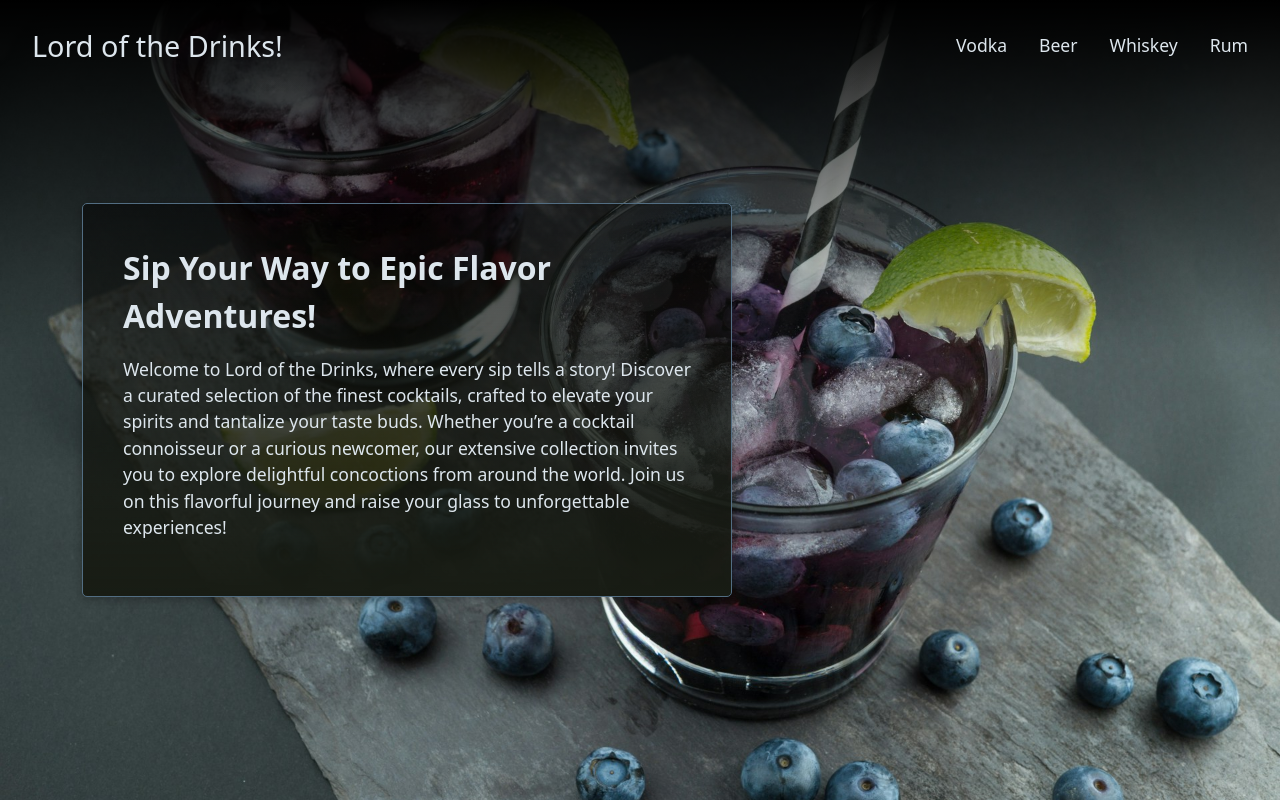
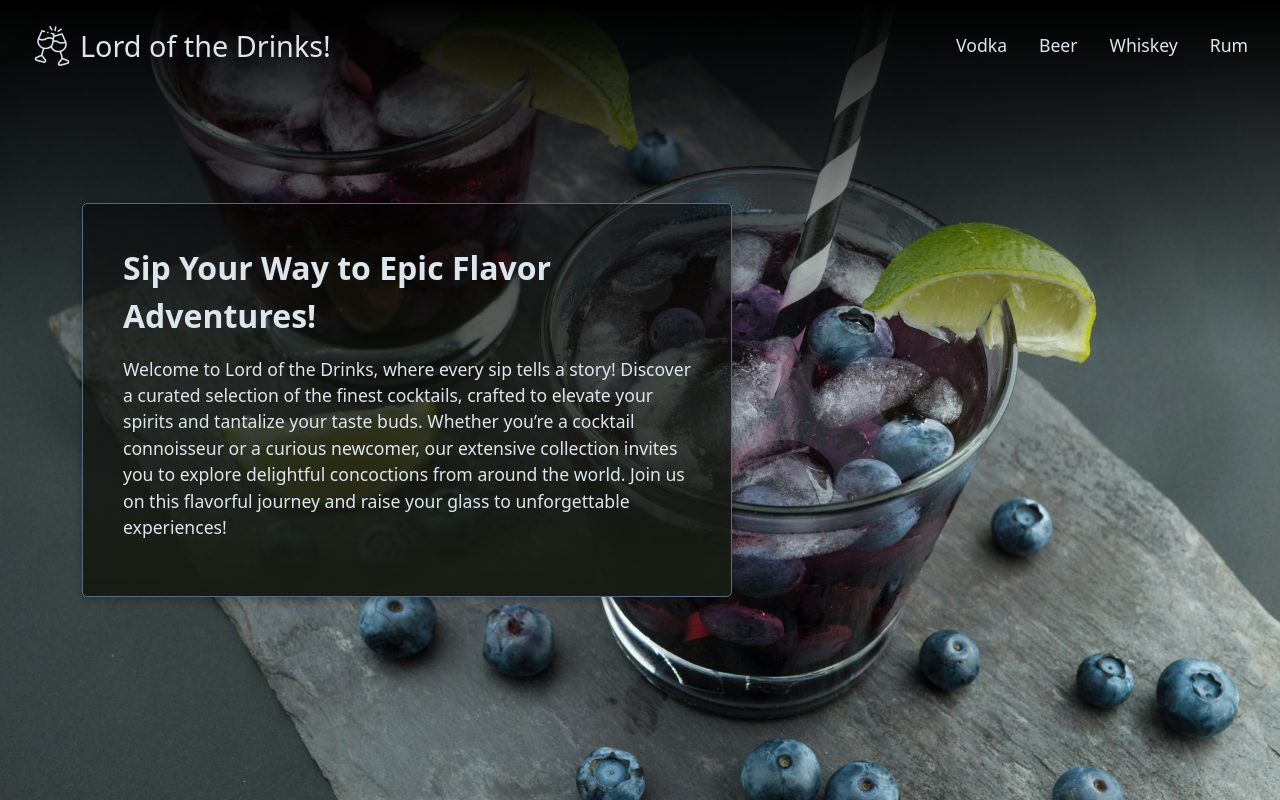
Before and after one commit to MohakWaghchaure/drinks-information, a Next.js app: page / in a window 1280 px wide. Shown: the top 800 px of the page. Built offline with nearby package versions, Linux system fonts and the light colour scheme; no server answers.

Commit message:
logo changes

```diff
--- a/package.json
+++ b/package.json
@@ -9,6 +9,7 @@
     "lint": "next lint"
   },
   "dependencies": {
+    "@next/font": "^14.2.15",
     "axios": "^1.7.7",
     "bootstrap": "^5.3.3",
     "next": "14.2.15",
--- a/src/components/Header.tsx
+++ b/src/components/Header.tsx
@@ -39,7 +39,7 @@ const Header = () => {
     return (
         <Fragment>
             <div className="d-flex justify-content-between align-items-center header-wrapper">
-                <div className="logo">Lord of the Drinks!</div>
+                <div className="logo"><div className="drinks-icon"></div><div className="px-2">Lord of the Drinks!</div></div>
                 <div className="d-flex nav-menu">
                     <div className="nav-option" onClick={() => { fetchHandler('vodka'); openModalHander(); }}>Vodka</div>
                     <div className="nav-option" onClick={() => { fetchHandler('beer'); openModalHander(); }}>Beer</div>
--- a/src/styles/common.scss
+++ b/src/styles/common.scss
@@ -28,6 +28,17 @@ body {
 
         .logo {
             font-size: 1.8rem;
+            display: flex;
+            align-items: center;
+            justify-content: start;
+            .drinks-icon{
+                background-image: url('../public/icons/cheers.png');
+                background-position: center;
+                background-repeat: no-repeat;
+                background-size: contain;
+                height: 40px;
+                width: 40px;
+            }
         }
 
         .nav-menu {
```
Also changed, not shown: src/app/page.module.css (line endings or trailing spaces), src/public/icons/cheers.png (added), 1 other file (tests, documents, lock files or other folders).
